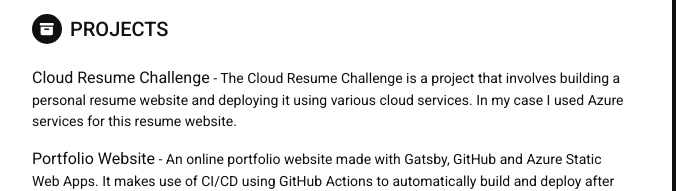
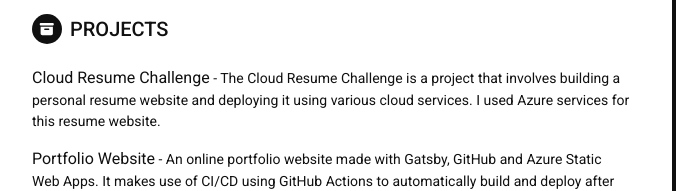
Before and after one commit to Kinda-Nefarious/azure-resume, a plain HTML site: page index.html in a window 1280 px wide. Shown: the part 781-972 px from the top of the page, 188-864 px from the left. Drawn offline with Linux system fonts and the light colour scheme; no server answers.

Commit message:
Edited index

```diff
--- a/index.html
+++ b/index.html
@@ -138,7 +138,7 @@
                     <span class="project-title"><a href="https://themes.3rdwavemedia.com/bootstrap-templates/startup/coderpro-bootstrap-5-startup-template-for-software-projects/" target="_blank">Azure Pet Store </a></span> - <span class="project-tagline">A web-based app for the pet store and three microservices for the pet store is deployed on Azure App Service (petstoreapp) and Azure Kubernetes Service (petstorepetservice, petstoreproductservice, and petstoreorderservice). </span>
                 </div>*/--> <!--//item-->
                 <div class="item">
-                    <span class="project-title"><a href="https://github.com/Kinda-Nefarious/azure-resume" target="_blank">Cloud Resume Challenge</a></span> - <span class="project-tagline">The Cloud Resume Challenge is a project that involves building a personal resume website and deploying it using various cloud services. In my case I used Azure services for this resume website.</span>
+                    <span class="project-title"><a href="https://github.com/Kinda-Nefarious/azure-resume" target="_blank">Cloud Resume Challenge</a></span> - <span class="project-tagline">The Cloud Resume Challenge is a project that involves building a personal resume website and deploying it using various cloud services. I used Azure services for this resume website.</span>
                 </div><!--//item-->
                 <div class="item">
                     <span class="project-title"><a href="https://www.rufaronyakudya.com/" target="_blank">Portfolio Website</a></span> - <span class="project-tagline">An online portfolio website made with Gatsby, GitHub and Azure Static Web Apps. It makes use of CI/CD using GitHub Actions to automatically build and deploy after each commit.</span>
```
